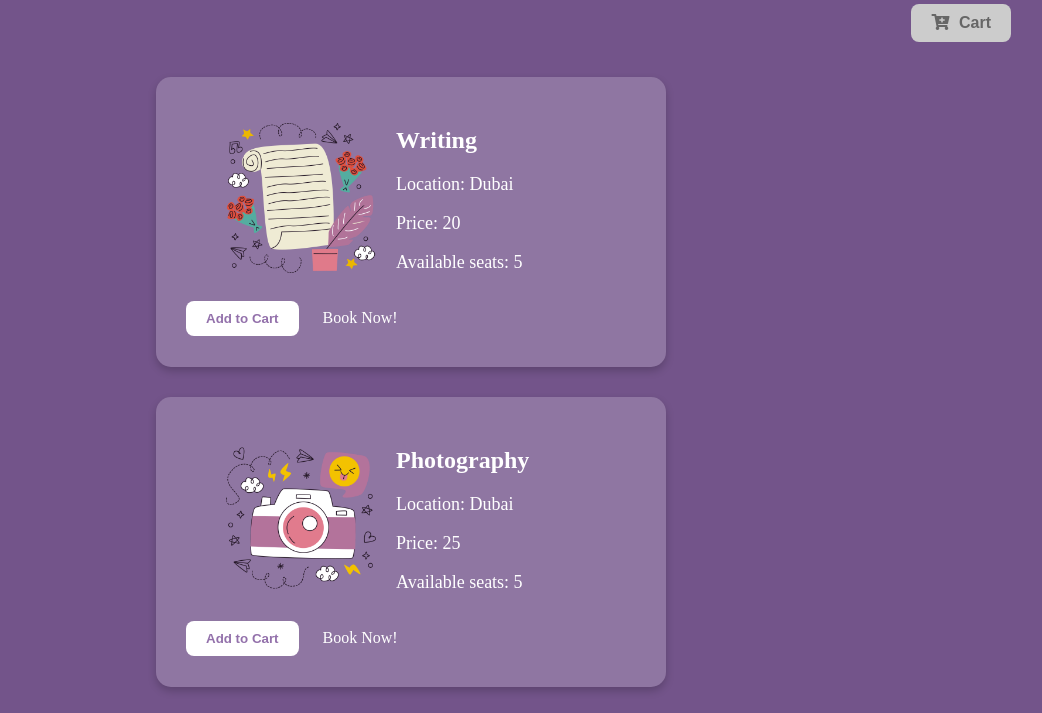
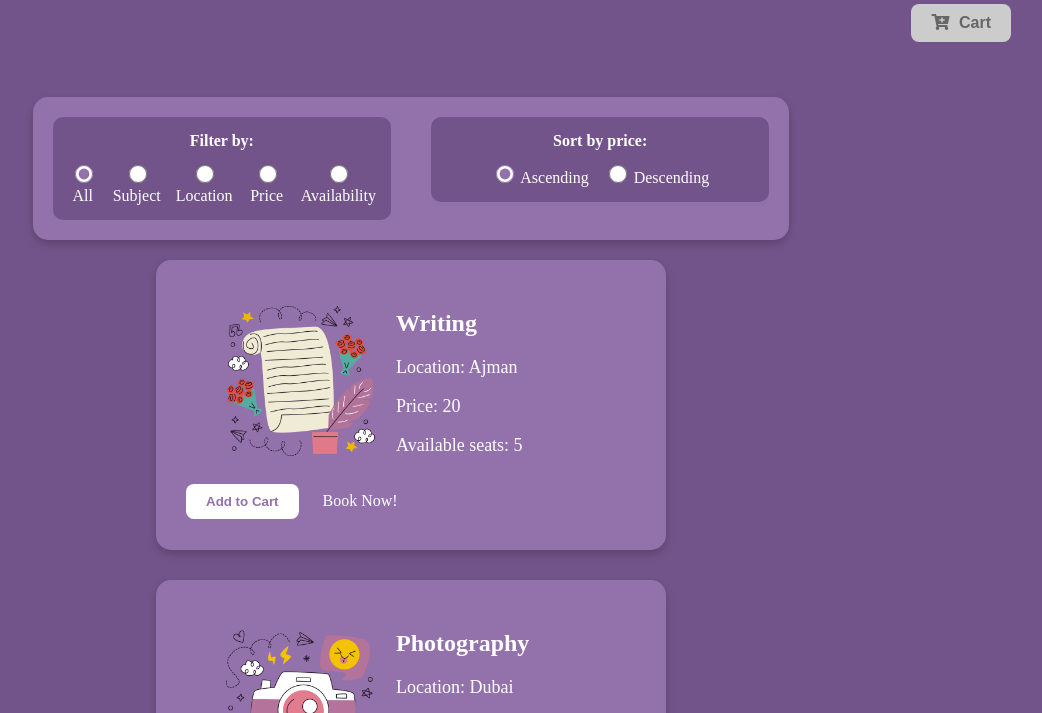
Before and after one commit to avrylrodrigues/CST3144_M00974288_Avryl-Rodrigues_Coursework, a plain HTML site: page index.html in a window 1280 px wide. Shown: the part 65-778 px from the top of the page, without its empty margins (229-1271 px from the left). Drawn offline with nearby package versions, Linux system fonts and the light colour scheme.

Commit message:
updated files

```diff
--- a/index.html
+++ b/index.html
@@ -20,6 +20,25 @@
             </div>
         </header>
         <main>
+            <div class="filter-sort-container" v-if="showLesson">
+                <div class="filter-section">
+                    <label><strong> Filter by: </strong></label>
+                    <div class="filter-options">
+                        <label><input type="radio" value="" v-model="filterType"> All </label>
+                        <label><input type="radio" value="Subject" v-model="filterType"> Subject </label>
+                        <label><input type="radio" value="Location" v-model="filterType"> Location </label>
+                        <label><input type="radio" value="Price" v-model="filterType"> Price </label>
+                        <label><input type="radio" value="availableSeats" v-model="filterType"> Availability </label>
+                    </div>
+                </div>
+                <div class="sort-section">
+                    <label><strong> Sort by price: </strong></label>
+                    <div class="sort-options">
+                        <label><input type="radio" value="ascending" v-model="sortOrder"> Ascending </label>
+                        <label><input type="radio" value="descending" v-model="sortOrder"> Descending </label>
+                    </div>
+                </div>
+            </div>
             <div v-if="showLesson" class="lesson-container">
                 <div v-for="lesson in sortedLessons" class="lesson-box">
                     <figure>
@@ -102,6 +121,8 @@
                 lessons: lesson,
                 cart: [],
                 showLesson: true,
+                filterType: "",
+                sortOrder: "ascending",
                 order:{
                     fullName: "",
                     phoneNumber: "",
@@ -140,17 +161,39 @@
                 cartItemCount:function(){
                     return this.cart.length || "";
                 },
-                sortedLessons(){
-                    let lessonsArray = this.lessons.slice(0);
-                    function compare(a, b){
-                        if (a.Price > b.Price)
-                            return 1;
-                        if (a.Price < b.Price)
-                            return -1;
-                        return 0;
-                        // swap 1 and -1 if we want descemding order
+                sortedLessons() {
+                    let list = this.lessons.slice();
+                    if (this.filterType === "Subject") {
+                        list = list.filter(function(item) {
+                            return item.Subject.includes("Music");
+                        });
                     }
-                    return lessonsArray.sort(compare);
+                    else if (this.filterType === "Location") {
+                        list = list.filter(function(item) {
+                            return item.Location.includes("Dubai");
+                        });
+                    }
+                    else if (this.filterType === "Price") {
+                        list = list.filter(function(item) {
+                            return item.Price < 50;
+                        });
+                    }
+                    else if (this.filterType === "availableSeats") {
+                        list = list.filter(function(item) {
+                            return (item.availableSeats - this.cartCount(item.id)) > 0;
+                        }.bind(this));
+                    }
+                    if (this.sortOrder === "ascending") {
+                        list.sort(function(a, b) {
+                            return a.Price - b.Price;
+                        });
+                    }
+                    else if (this.sortOrder === "descending") {
+                        list.sort(function(a, b) {
+                            return b.Price - a.Price;
+                        });
+                    }
+                    return list;
                 },
                 isCartEmpty(){
                     return this.cart.length === 0;
--- a/lesson.js
+++ b/lesson.js
@@ -10,7 +10,7 @@ let lesson = [
     {
         "id": 1002,
         "Subject": "Football",
-        "Location": "Dubai",
+        "Location": "Abu Dhabi",
         "Price": 85,
         "Icon": "images/football.png",
         "availableSeats": 5
@@ -26,7 +26,7 @@ let lesson = [
     {
         "id": 1004,
         "Subject": "Gymnastics",
-        "Location": "Dubai",
+        "Location": "Sharjah",
         "Price": 40,
         "Icon": "images/gymnastics.png",
         "availableSeats": 5
@@ -34,7 +34,7 @@ let lesson = [
     {
         "id": 1005,
         "Subject": "Cooking",
-        "Location": "Dubai",
+        "Location": "Abu Dhabi",
         "Price": 75,
         "Icon": "images/cooking.png",
         "availableSeats": 5
@@ -50,7 +50,7 @@ let lesson = [
     {
         "id": 1007,
         "Subject": "Writing",
-        "Location": "Dubai",
+        "Location": "Ajman",
         "Price": 20,
         "Icon": "images/writing.png",
         "availableSeats": 5
@@ -58,7 +58,7 @@ let lesson = [
     {
         "id": 1008,
         "Subject": "Theatre",
-        "Location": "Dubai",
+        "Location": "Ras Al Khaimah",
         "Price": 60,
         "Icon": "images/theatre.png",
         "availableSeats": 5
@@ -66,7 +66,7 @@ let lesson = [
     {
         "id": 1009,
         "Subject": "Badminton",
-        "Location": "Dubai",
+        "Location": "Abu Dhabi",
         "Price": 60,
         "Icon": "images/badminton.png",
         "availableSeats": 5
@@ -74,7 +74,7 @@ let lesson = [
     {
         "id": 1010,
         "Subject": "Dance",
-        "Location": "Dubai",
+        "Location": "Sharjah",
         "Price": 50,
         "Icon": "images/dance.png",
         "availableSeats": 5
@@ -82,14 +82,14 @@ let lesson = [
     {
         "id": 1011,
         "Subject": "Gaming",
-        "Location": "Dubai",
+        "Location": "Ajman",
         "Price": 90,
         "Icon": "images/gaming.png",
         "availableSeats": 5
     },{
         "id": 1012,
         "Subject": "Art",
-        "Location": "Dubai",
+        "Location": "Fujairah",
         "Price": 45,
         "Icon": "images/art.png",
         "availableSeats": 5
@@ -97,7 +97,7 @@ let lesson = [
     {
         "id": 1013,
         "Subject": "Yoga",
-        "Location": "Dubai",
+        "Location": "Umm Al Quwain",
         "Price": 25,
         "Icon": "images/yoga.png",
         "availableSeats": 5
--- a/styles.css
+++ b/styles.css
@@ -49,7 +49,7 @@ main {
 }
 
 .lesson-box {
-    background-color: #ffffff33;
+    background-color: #9371ab;
     border-radius: 15px;
     padding: 30px;
     width: 450px;
@@ -167,3 +167,46 @@ html {
     width: 400px;
     height: 230px;
 }
+
+.filter-sort-container {
+    display: flex;
+    justify-content: center;
+    align-items: flex-start;
+    gap: 40px;
+    margin: 20px auto;
+    background-color: #9371ab;
+    padding: 20px;
+    border-radius: 15px;
+    box-shadow: 0px 4px 8px #00000033;
+    width: 70%;
+}
+
+.filter-section, .sort-section {
+    background-color: #73548a;
+    padding: 15px;
+    border-radius: 10px;
+    width: 45%;
+    text-align: center;
+}
+
+.filter-options, .sort-options {
+    display: flex;
+    justify-content: center;
+    flex-wrap: nowrap;
+    gap: 15px;
+    margin-top: 10px;
+}
+
+.filter-options label,
+.sort-options label {
+    font-size: 16px;
+    cursor: pointer;
+    color: #ffffff;
+}
+
+input[type="radio"] {
+    accent-color: #9371ab;
+    width: 18px;
+    height: 18px;
+    cursor: pointer;
+}
```
